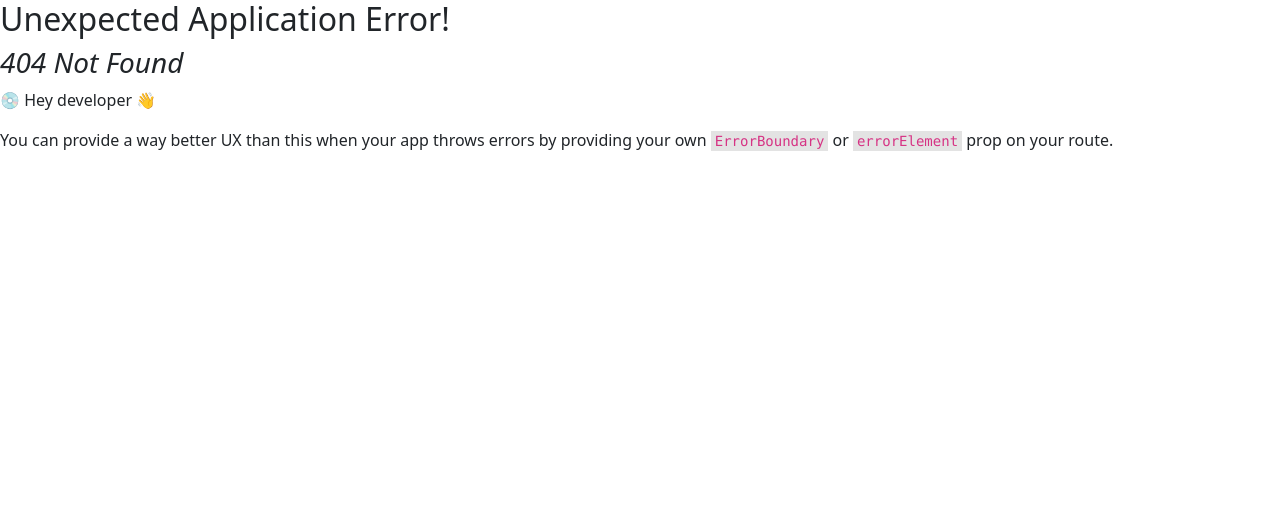
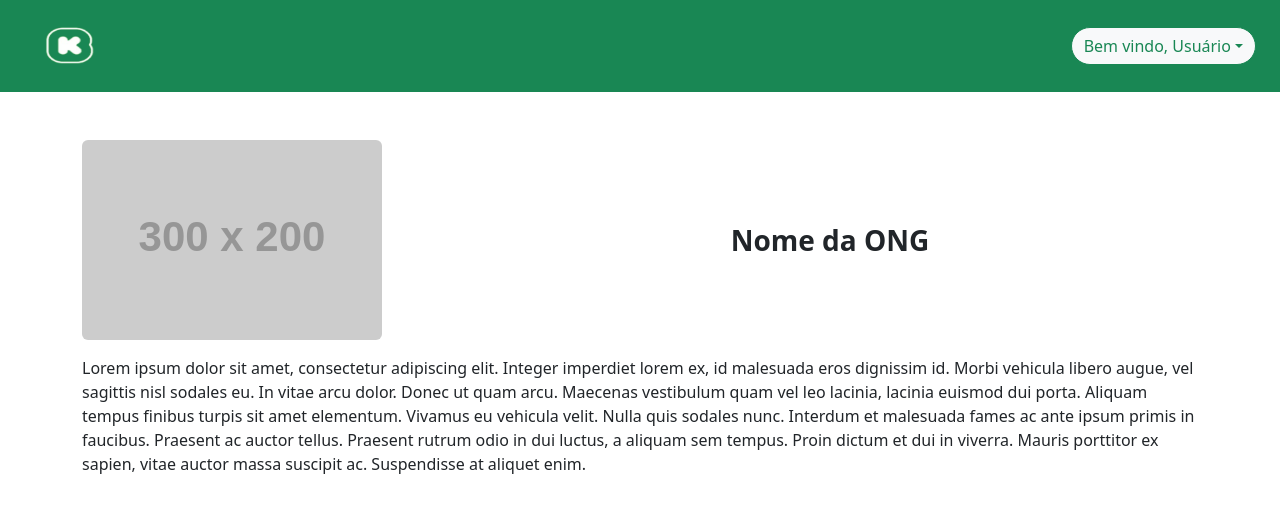
Before and after one commit to AlissonMartin/ong-client, a React (Vite) app: page /ongToUsu in a window 1280 px wide. Before the commit this address had no page. Shown: the top 512 px of the page. Built offline with nearby package versions, Linux system fonts and the light colour scheme.

Commit message:
Começo da pagina da ong visualizada por usuario

```diff
--- a/src/main.jsx
+++ b/src/main.jsx
@@ -12,6 +12,7 @@ import ShowUsu from './pages/user/ShowUsu';
 import EditOng from './pages/ong/EditOng';
 import ShowOng from './pages/ong/ShowOng';
 import ListaConquistas from './pages/ListaConquistas';
+import OngToUsu from './pages/ong/OngToUsu';
 
 const router = createBrowserRouter([
   {
@@ -54,6 +55,10 @@ const router = createBrowserRouter([
     path: "/listaConquistas",
     element: <ListaConquistas />,
   },
+  {
+    path: "/ongToUsu",
+    element: <OngToUsu />,
+  },
 ]);
 
 createRoot(document.getElementById('root')).render(
--- /dev/null
+++ b/src/pages/ong/OngToUsu.jsx
@@ -0,0 +1,29 @@
+import HeaderLog from "../../components/HeaderLog";
+import { useNavigate } from "react-router-dom";
+
+function OngToUsu() {
+    const navigate = useNavigate();
+
+    return (
+        <div>
+            <HeaderLog />
+            <div className="container pt-5">
+                <div className="row align-items-center">
+                    <div className="col-4">
+                        <img src="https://placehold.co/300x200" className="rounded" alt="" />
+                    </div>
+                    <div className="col-8 text-center">
+                        <div className="fs-3 fw-bold">
+                            Nome da ONG
+                        </div>
+                    </div>
+                    <div className="w-100"></div>
+                    <div className="col-12 pt-3">Lorem ipsum dolor sit amet, consectetur adipiscing elit. Integer imperdiet lorem ex, id malesuada eros dignissim id. Morbi vehicula libero augue, vel sagittis nisl sodales eu. In vitae arcu dolor. Donec ut quam arcu. Maecenas vestibulum quam vel leo lacinia, lacinia euismod dui porta. Aliquam tempus finibus turpis sit amet elementum. Vivamus eu vehicula velit. Nulla quis sodales nunc. Interdum et malesuada fames ac ante ipsum primis in faucibus. Praesent ac auctor tellus. Praesent rutrum odio in dui luctus, a aliquam sem tempus. Proin dictum et dui in viverra. Mauris porttitor ex sapien, vitae auctor massa suscipit ac. Suspendisse at aliquet enim.</div>
+                </div>
+            </div>
+
+        </div>
+    );
+}
+
+export default OngToUsu;
```
